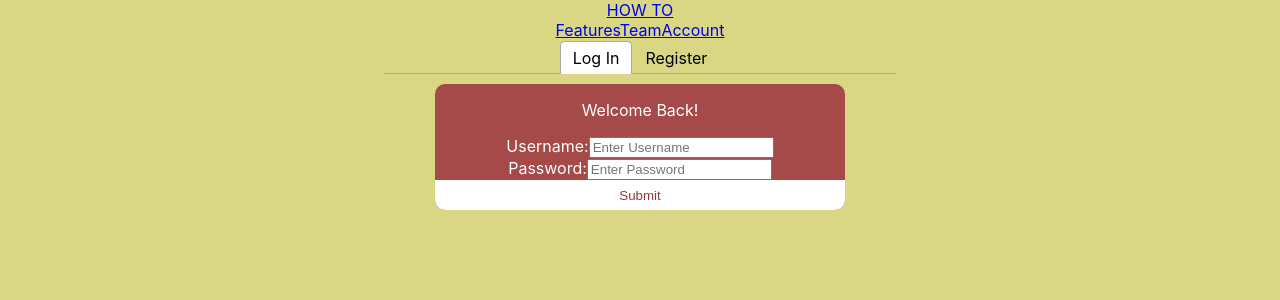
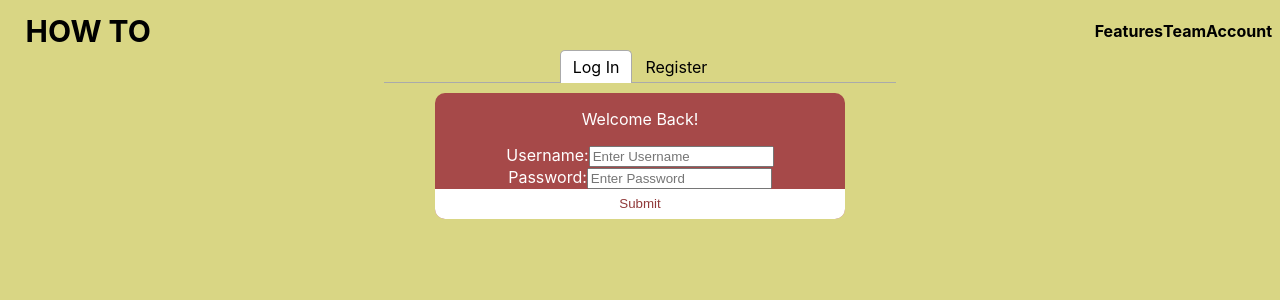
Before and after one commit to BW-Jess-How-To-1/front-end, a React (Create React App) app: page /account in a window 1280 px wide. Shown: the top 300 px of the page. Built offline with nearby package versions, Linux system fonts and the light colour scheme; the HTML template or start-up script is replaced by a standard one.

Commit message:
styled nav bar

```diff
--- a/src/App.css
+++ b/src/App.css
@@ -110,3 +110,35 @@ body{
   border-bottom-left-radius: 10px;
   border-bottom-right-radius: 10px;
 }
+
+nav {
+  display: flex;
+  justify-content: space-between;
+  padding: 1% 2% 0% 2%;
+}
+
+.menu {
+  width: 13%;
+  display: flex;
+  align-items: center;
+  justify-content: space-between;
+}
+
+.nav-logo-logged-in {
+  text-decoration: none;
+  font-weight: bolder;
+  font-size: 30px;
+  cursor: pointer;
+  color: black;
+}
+
+.menu-links {
+  text-decoration: none;
+  font-weight: bold;
+  cursor: pointer;
+  color: black;
+}
+
+.menu-links:hover {
+  border-bottom: 3px solid black;
+}
```
